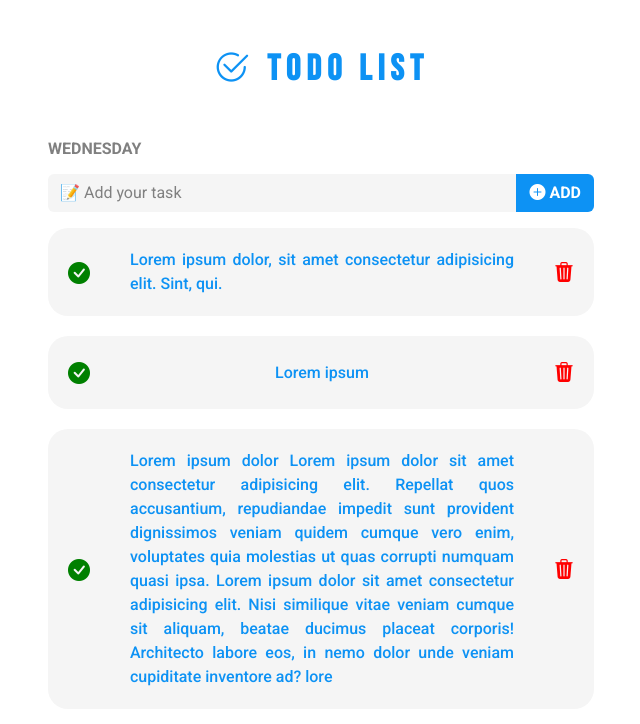
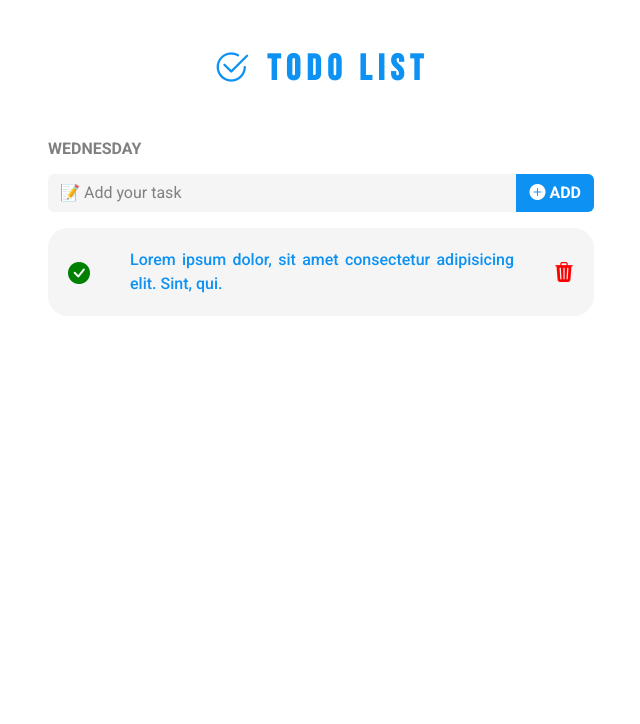
Before and after one commit to milan-sony/ToDo_App-React, a React (Vite) app: page / in a window 1280 px wide. Shown: the top 724 px of the page, without its empty margins (319-959 px from the left). Built offline with nearby package versions, Linux system fonts and the light colour scheme.

Commit message:
style: basic UI modified

```diff
--- a/src/ToDoApp.css
+++ b/src/ToDoApp.css
@@ -59,7 +59,6 @@
     justify-content: space-between;
     align-items: center;
     background-color: whitesmoke;
-    min-height: 50px;
     margin-bottom: 20px;
     border-radius: 20px;
 }
--- a/src/ToDoApp.jsx
+++ b/src/ToDoApp.jsx
@@ -23,21 +23,9 @@ function ToDoApp() {
                                 <span className='todo'>Lorem ipsum dolor, sit amet consectetur adipisicing elit. Sint, qui.</span>
                                 <span className='todo-trash-icon'><i className="bi bi-trash3-fill"></i></span>
                             </div>
-                            <div className='todos'>
-                                <span className='todo-check-icon'><i class="bi bi-check-circle-fill"></i></span>
-                                <span className='todo'>Lorem ipsum</span>
-                                <span className='todo-trash-icon'><i className="bi bi-trash3-fill"></i></span>
-                            </div>
-                            <div className='todos'>
-                                <span className='todo-check-icon'><i class="bi bi-check-circle-fill"></i></span>
-                                <span className='todo'>Lorem ipsum dolor Lorem ipsum dolor sit amet consectetur adipisicing elit. Repellat quos accusantium, repudiandae impedit sunt provident dignissimos veniam quidem cumque vero enim, voluptates quia molestias ut quas corrupti numquam quasi ipsa. Lorem ipsum dolor sit amet consectetur adipisicing elit. Nisi similique vitae veniam cumque sit aliquam, beatae ducimus placeat corporis! Architecto labore eos, in nemo dolor unde veniam cupiditate inventore ad? lore</span>
-                                <span className='todo-trash-icon'><i className="bi bi-trash3-fill"></i></span>
-                            </div>
 
                         </div>
-
                     </div>
-
                 </div>
             </div>
         </>
```
